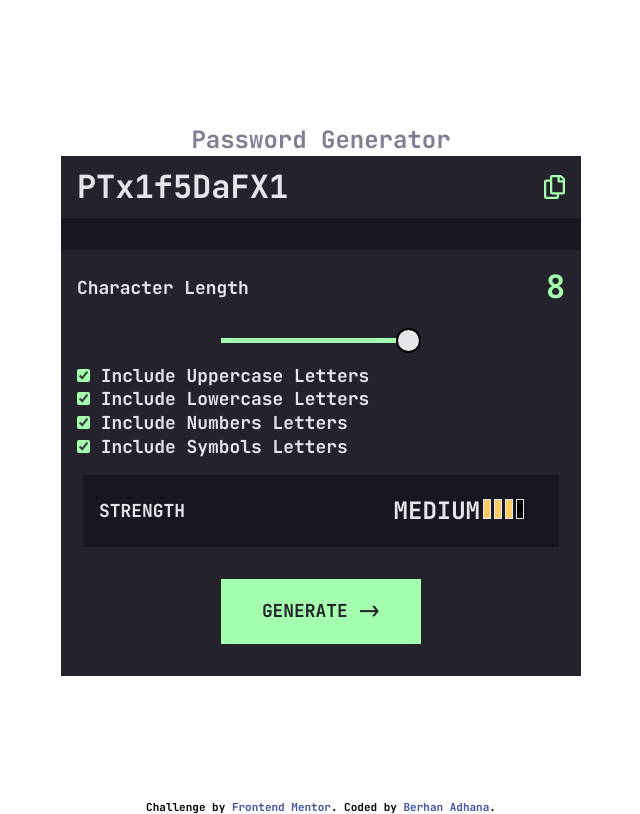
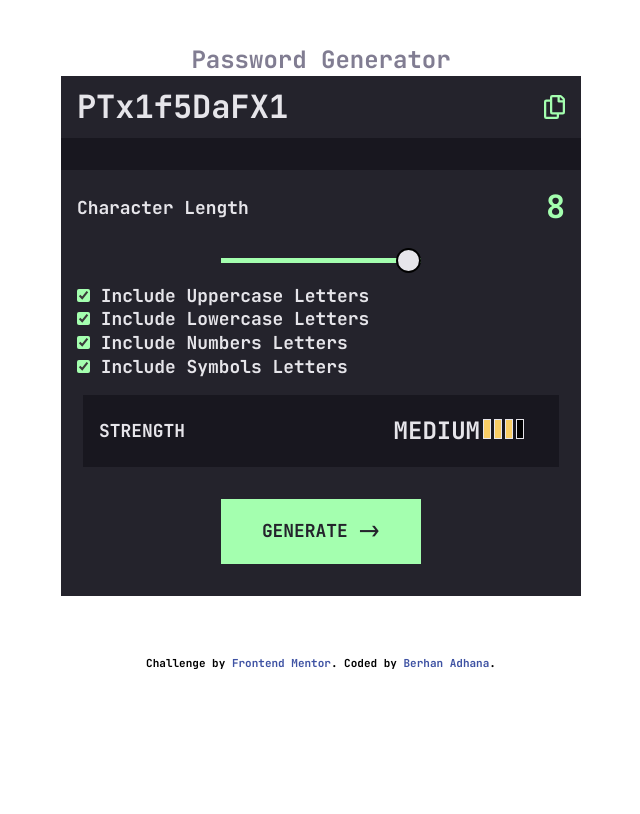
Before and after one commit to Berhan-Adhana/password-generator-app, a React (Create React App) app: page / in a window 1280 px wide. Shown: the whole page, without its empty margins (319-959 px from the left). Built offline with nearby package versions, Linux system fonts and the light colour scheme.

Commit message:
footer enhancment and min-height

```diff
--- a/public/index.html
+++ b/public/index.html
@@ -17,7 +17,7 @@
     <link rel="manifest" href="%PUBLIC_URL%/manifest.json" />
       <!-- Feel free to remove these styles or customise in your own stylesheet 👍 -->
   <style>
-    .attribution { font-size: 11px; text-align: center; }
+    .attribution { font-size: 11px; text-align: center; padding: 1rem;}
     .attribution a { color: hsl(228, 45%, 44%); }
   </style>
 
--- a/src/App.scss
+++ b/src/App.scss
@@ -4,5 +4,5 @@
   display: flex;
   @include align(center,center);
   min-width: 100vw;
-  min-height: 100vh;
+  min-height: 80vh;
 }
```
